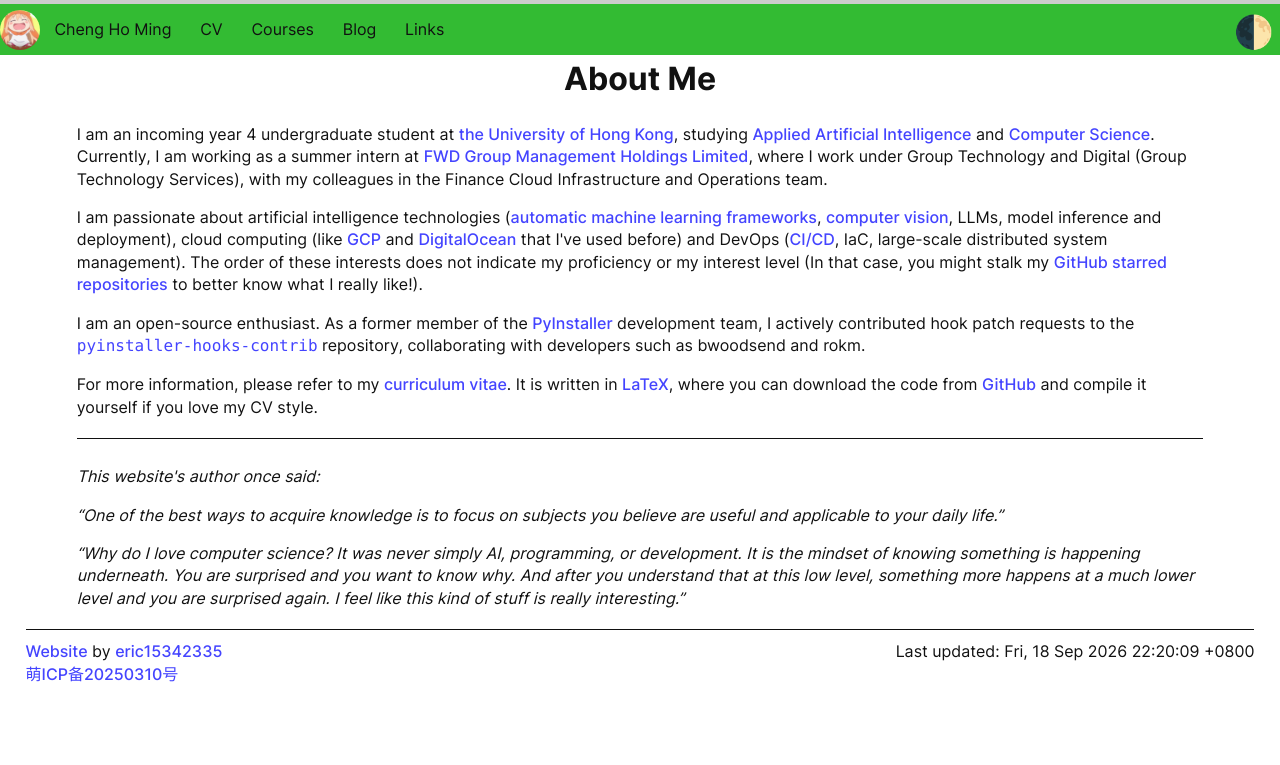
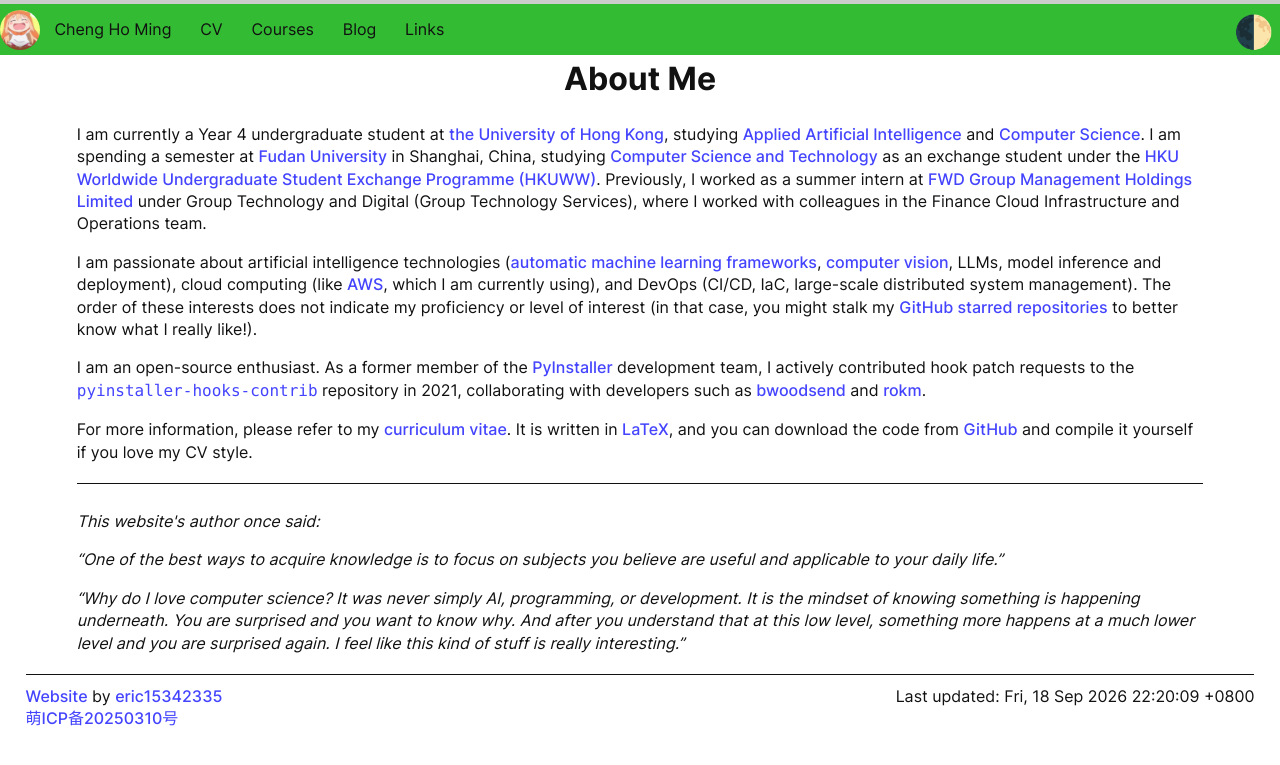
Before and after one commit to eric15342335/eric15342335.github.io, a Jekyll site: the page built from pages/index.html, in a window 1280 px wide. Shown: the top 765 px of the page. Built offline with Jekyll 4.4.1, drawn with Linux system fonts in a browser that asks for light colours.

Commit message:
chore(content): refresh profile, CV and Fudan course details
- Update bio for Year 4 and the Fudan exchange semester
- Refresh technology interests and open-source contribution details
- Update CV PDF
- Add CS40008 syllabus link and remove CSEC30015
- Update ALPHA HKU website link

```diff
--- a/pages/index.html
+++ b/pages/index.html
@@ -24,19 +24,19 @@ description: ""
 <main>
   <article>
     <p>
-      I am an incoming year 4 undergraduate student at <a href="https://hku.hk">the University of Hong Kong</a>, studying <a href="https://saasweb.hku.hk/current/aai.php">Applied Artificial Intelligence</a> and <a href="https://cs.hku.hk">Computer Science</a>. Currently, I am working as a summer intern at <a href="https://www.fwd.com/">FWD Group Management Holdings Limited</a>, where I work under Group Technology and Digital (Group Technology Services), with my colleagues in the Finance Cloud Infrastructure and Operations team.
+      I am currently a Year 4 undergraduate student at <a href="https://hku.hk">the University of Hong Kong</a>, studying <a href="https://saasweb.hku.hk/current/aai.php">Applied Artificial Intelligence</a> and <a href="https://cs.hku.hk">Computer Science</a>. I am spending a semester at <a href="https://www.fudan.edu.cn/">Fudan University</a> in Shanghai, China, studying <a href="https://cs.fudan.edu.cn/main.htm">Computer Science and Technology</a> as an exchange student under the <a href="https://intlaffairs.hku.hk/hku-worldwide-student-exchange">HKU Worldwide Undergraduate Student Exchange Programme (HKUWW)</a>. Previously, I worked as a summer intern at <a href="https://www.fwd.com/">FWD Group Management Holdings Limited</a> under Group Technology and Digital (Group Technology Services), where I worked with colleagues in the Finance Cloud Infrastructure and Operations team.
     </p>
 
     <p>
-      I am passionate about artificial intelligence technologies (<a href="https://auto.gluon.ai/stable/index.html">automatic machine learning frameworks</a>, <a href="https://github.com/eric15342335/realfill">computer vision</a>, LLMs, model inference and deployment), cloud computing (like <a href="https://cloud.google.com/products/compute?hl=en">GCP</a> and <a href="https://www.digitalocean.com/github-students">DigitalOcean</a> that I've used before) and DevOps (<a href="https://github.com/eric15342335/comp2113-engg1340-group-project">CI/CD</a>, IaC, large-scale distributed system management). The order of these interests does not indicate my proficiency or my interest level (In that case, you might stalk my <a href="https://github.com/eric15342335?tab=stars">GitHub starred repositories</a> to better know what I really like!).
+      I am passionate about artificial intelligence technologies (<a href="https://auto.gluon.ai/stable/index.html">automatic machine learning frameworks</a>, <a href="https://github.com/eric15342335/realfill">computer vision</a>, LLMs, model inference and deployment), cloud computing (like <a href="https://aws.amazon.com/">AWS</a>, which I am currently using), and DevOps (CI/CD, IaC, large-scale distributed system management). The order of these interests does not indicate my proficiency or level of interest (in that case, you might stalk my <a href="https://github.com/eric15342335?tab=stars">GitHub starred repositories</a> to better know what I really like!).
     </p>
 
     <p>
-      I am an open-source enthusiast. As a former member of the <a href="https://pyinstaller.org">PyInstaller</a> development team, I actively contributed hook patch requests to the <code><a href="https://github.com/pyinstaller/pyinstaller-hooks-contrib">pyinstaller-hooks-contrib</a></code> repository, collaborating with developers such as bwoodsend and rokm.
+      I am an open-source enthusiast. As a former member of the <a href="https://pyinstaller.org">PyInstaller</a> development team, I actively contributed hook patch requests to the <code><a href="https://github.com/pyinstaller/pyinstaller-hooks-contrib">pyinstaller-hooks-contrib</a></code> repository in 2021, collaborating with developers such as <a href="https://github.com/bwoodsend">bwoodsend</a> and <a href="https://github.com/rokm">rokm</a>.
     </p>
 
     <p>
-      For more information, please refer to my <a href="/pages/cv.html" title="curriculum vitae">curriculum vitae</a>. It is written in <a href="https://www.latex-project.org">LaTeX</a>, where you can download the code from <a href="https://github.com/eric15342335/misc/blob/main/tex/CV/cv.tex">GitHub</a> and compile it yourself if you love my CV style.
+      For more information, please refer to my <a href="/pages/cv.html" title="curriculum vitae">curriculum vitae</a>. It is written in <a href="https://www.latex-project.org">LaTeX</a>, and you can download the code from <a href="https://github.com/eric15342335/misc/blob/main/tex/CV/cv.tex">GitHub</a> and compile it yourself if you love my CV style.
     </p>
   </article>
 
--- a/pages/links.html
+++ b/pages/links.html
@@ -66,7 +66,7 @@ description: ""
         <a href="https://hkuunicefclub.wixsite.com/official" target="_blank" rel="noopener">UNICEF Club at HKU</a>
       </li>
       <li>
-        <a href="https://www.alphahku.page/" target="_blank" rel="noopener">ALPHA University Chapter at the University of Hong Kong</a>
+        <a href="https://www.alphahku.vercel.app/" target="_blank" rel="noopener">ALPHA University Chapter at the University of Hong Kong</a>
       </li>
       <li>
         <a href="/assets/images/wallpaper.webp" target="_blank" rel="noopener">My Laptop Wallpaper</a>
```
Also changed, not shown: assets/courses.json (+1 -8 lines), 1 other file.
